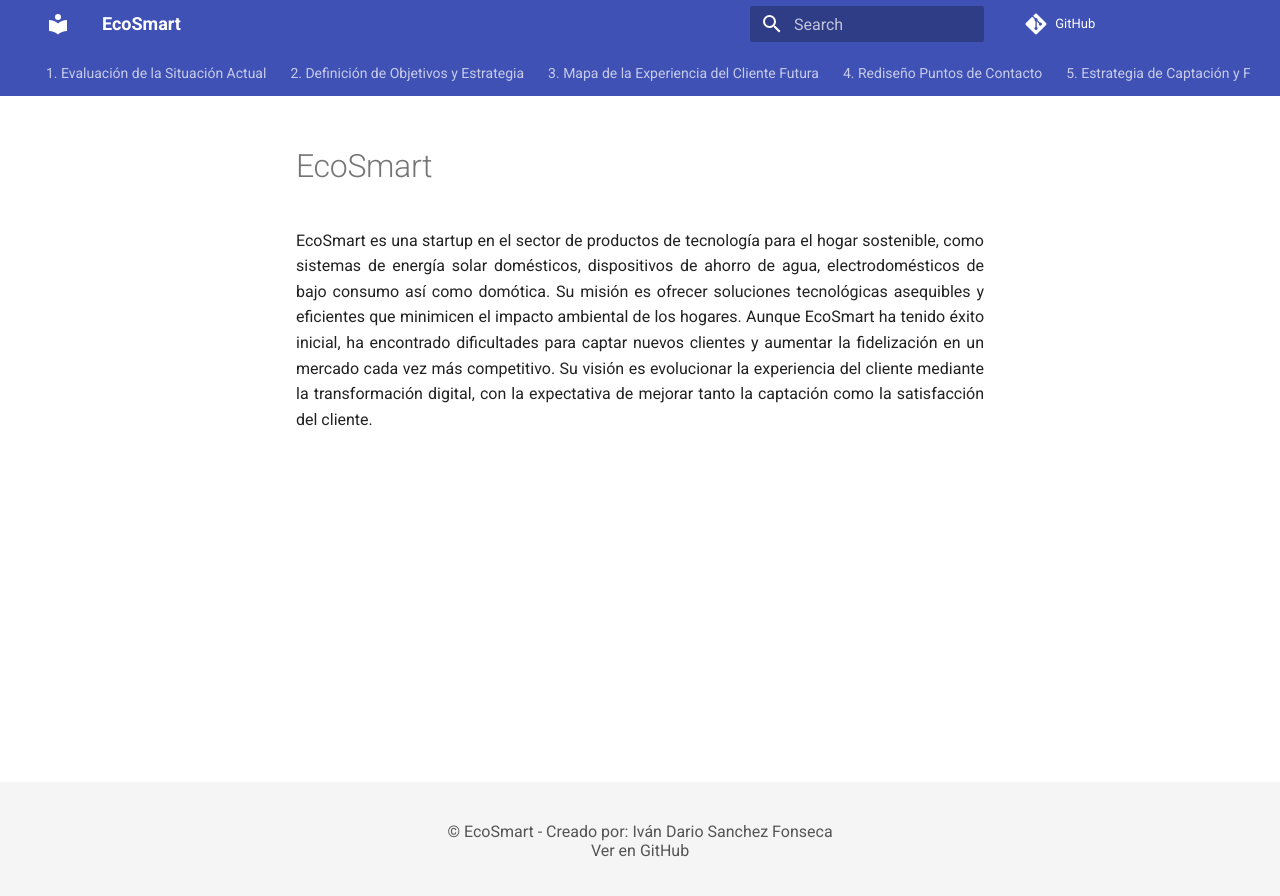
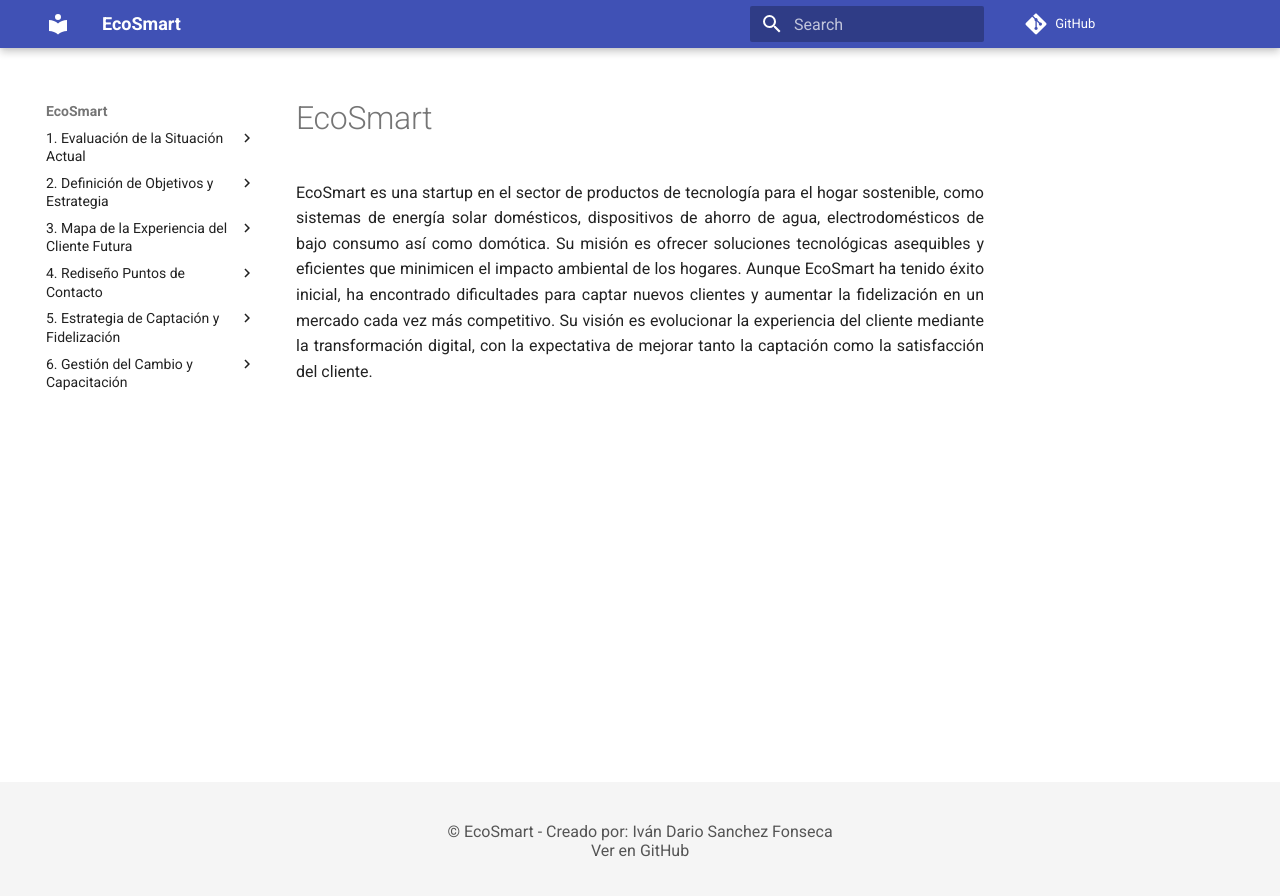
Before and after one commit to EOBS-MIDE/EcoSmart, an MkDocs documentation site: the page built from docs/index.md, in a window 1280 px wide. Shown: the top 896 px of the page. Built offline with MkDocs 1.6.1 and Material for MkDocs 9.7.7, drawn with Linux system fonts in a browser that asks for light colours; comment, search, counter and statistics services are not loaded; the version menu is left out.

Commit message:
Ajuste menu top

```diff
--- a/mkdocs.yml
+++ b/mkdocs.yml
@@ -9,9 +9,10 @@
   #name: "readthedocs"
   custom_dir: overrides/
   features:
-    - navigation.tabs
-    - navigation.sections
-    - navigation.expand
+    # - navigation.tabs
+    # - navigation.sections
+    # - navigation.expand
+    - navigation.top
 extra:
   version:
     label: 1.0.0
```
